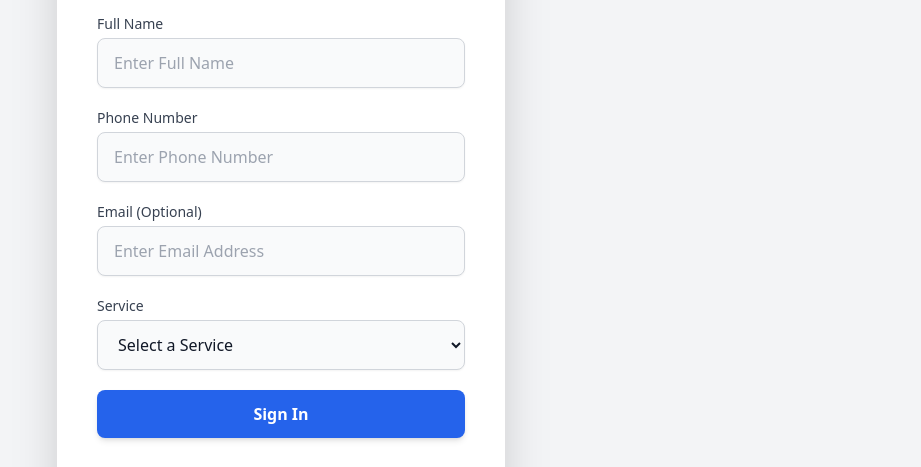
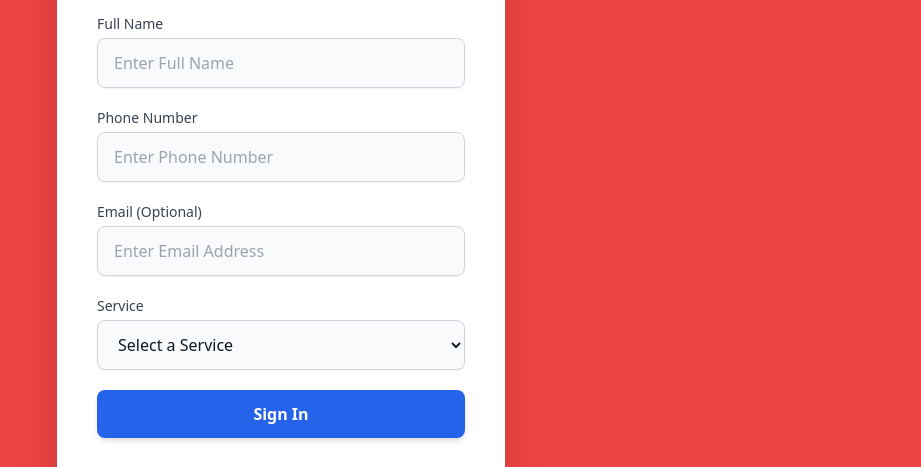
Before and after one commit to Claywoman/kiosk-system, a plain HTML site: page index.html in a window 1280 px wide. Shown: the part 189-656 px from the top of the page, without its empty margins (359-1280 px from the left). Drawn offline with nearby package versions, Linux system fonts and the light colour scheme.

Commit message:
Add files via upload

```diff
--- a/index.html
+++ b/index.html
@@ -24,7 +24,7 @@
     }
   </style>
 </head>
-<body class="bg-gray-100 dark:bg-black text-gray-900 dark:text-white min-h-screen flex flex-col items-center justify-center p-4 font-sans transition-colors duration-300">
+<body class="bg-red-500 dark:bg-black text-gray-900 dark:text-white min-h-screen flex flex-col items-center justify-center p-4 font-sans transition-colors duration-300">
 
   <div class="w-full max-w-md">
     <div class="fixed top-4 right-4 z-50">
```
